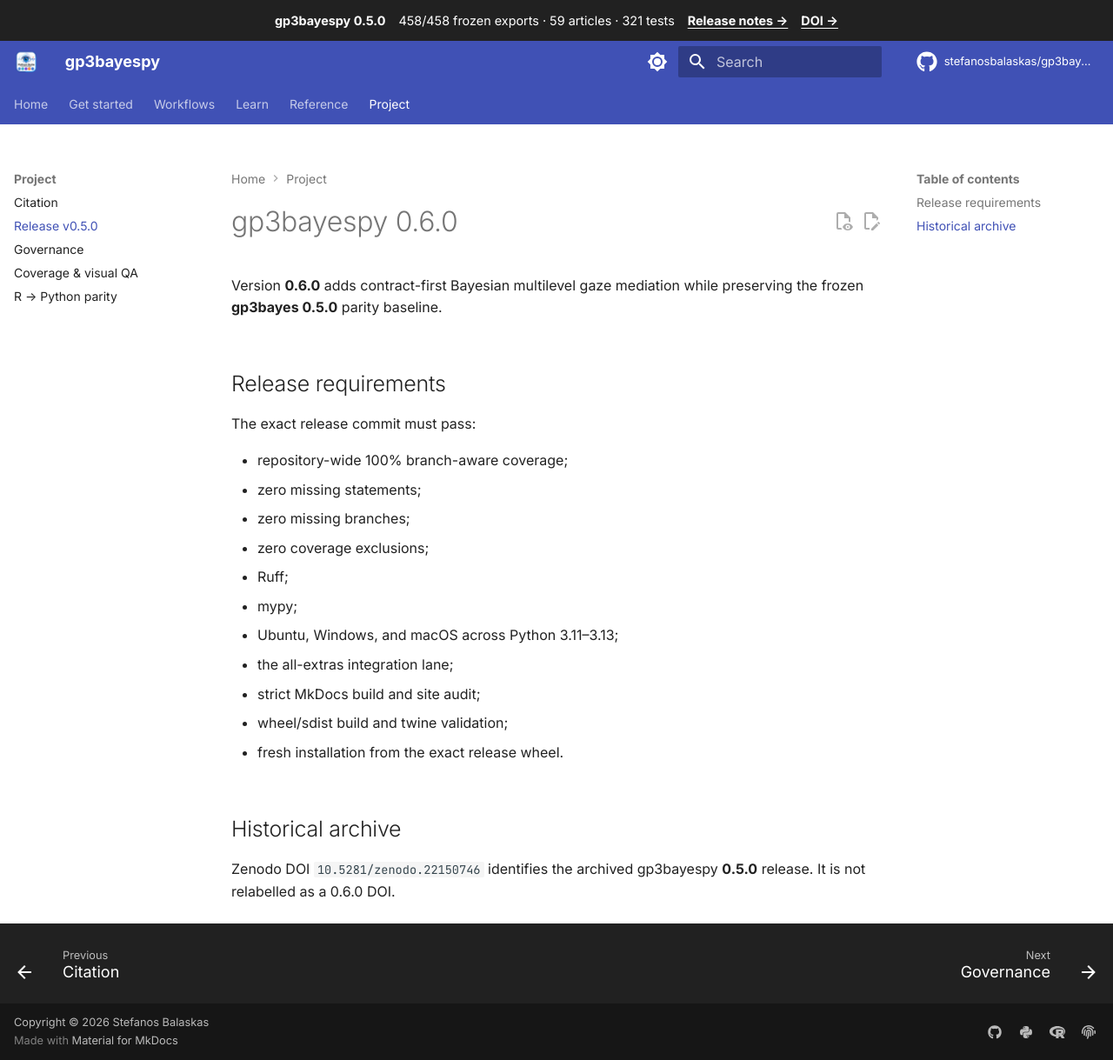
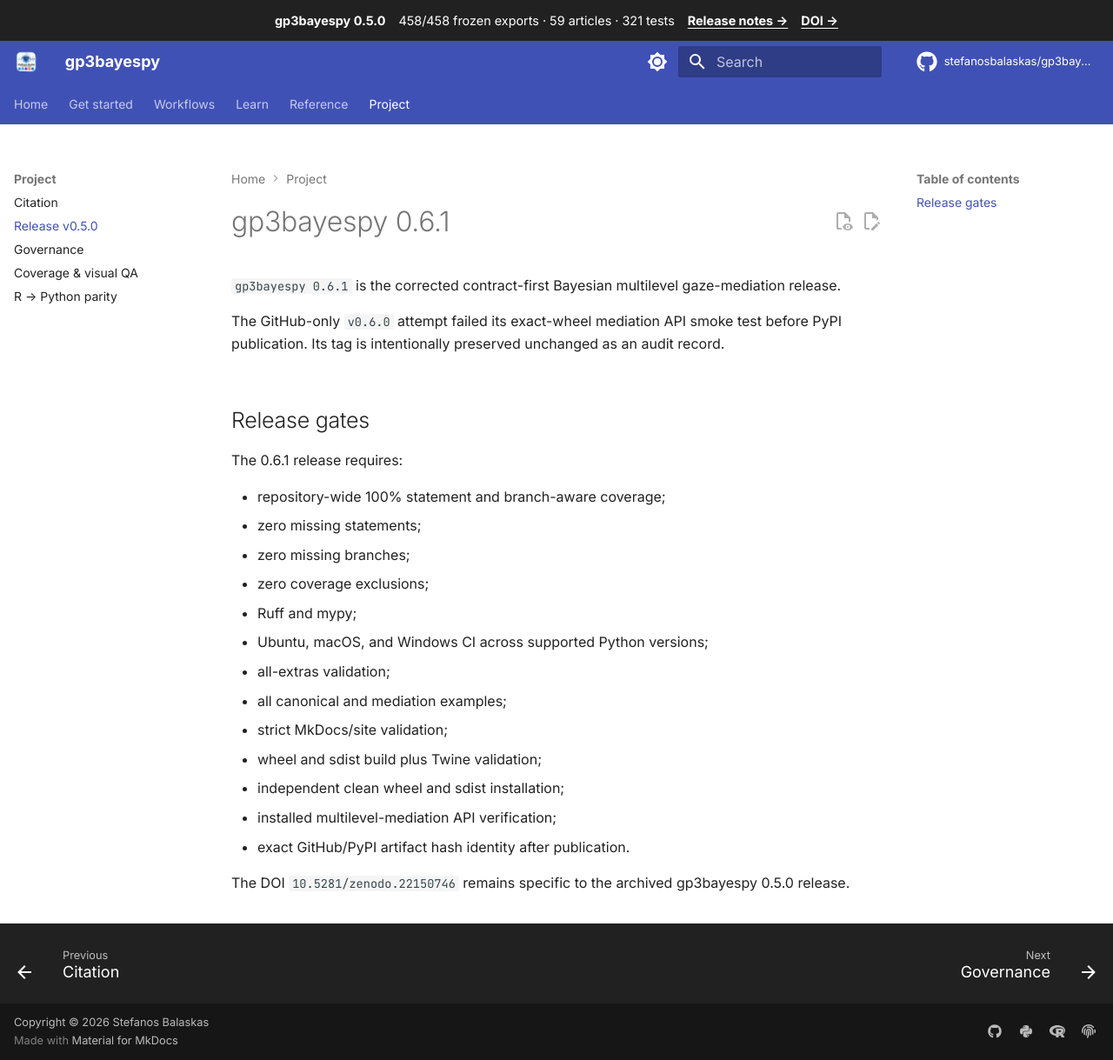
Before and after one commit to stefanosbalaskas/gp3bayespy, an MkDocs documentation site: the page built from docs/release.md, in a window 1280 px wide and 1219 px high. Shown: the whole window at 87% size. Built offline with MkDocs 1.6.1 and Material for MkDocs 9.7.7, drawn with Linux system fonts in a browser that asks for light colours; comment, search, counter and statistics services are not loaded.

Commit message:
Prepare gp3bayespy 0.6.1 corrected release (#16)

```diff
--- a/docs/release.md
+++ b/docs/release.md
@@ -1,25 +1,29 @@
-# gp3bayespy 0.6.0
+# gp3bayespy 0.6.1
 
-Version **0.6.0** adds contract-first Bayesian multilevel gaze mediation
-while preserving the frozen **gp3bayes 0.5.0** parity baseline.
+`gp3bayespy 0.6.1` is the corrected contract-first Bayesian
+multilevel gaze-mediation release.
 
-## Release requirements
+The GitHub-only `v0.6.0` attempt failed its exact-wheel mediation
+API smoke test before PyPI publication. Its tag is intentionally
+preserved unchanged as an audit record.
 
-The exact release commit must pass:
+## Release gates
 
-- repository-wide 100% branch-aware coverage;
+The 0.6.1 release requires:
+
+- repository-wide 100% statement and branch-aware coverage;
 - zero missing statements;
 - zero missing branches;
 - zero coverage exclusions;
-- Ruff;
-- mypy;
-- Ubuntu, Windows, and macOS across Python 3.11–3.13;
-- the all-extras integration lane;
-- strict MkDocs build and site audit;
-- wheel/sdist build and twine validation;
-- fresh installation from the exact release wheel.
+- Ruff and mypy;
+- Ubuntu, macOS, and Windows CI across supported Python versions;
+- all-extras validation;
+- all canonical and mediation examples;
+- strict MkDocs/site validation;
+- wheel and sdist build plus Twine validation;
+- independent clean wheel and sdist installation;
+- installed multilevel-mediation API verification;
+- exact GitHub/PyPI artifact hash identity after publication.
 
-## Historical archive
-
-Zenodo DOI `10.5281/zenodo.22150746` identifies the archived
-gp3bayespy **0.5.0** release. It is not relabelled as a 0.6.0 DOI.
+The DOI `10.5281/zenodo.22150746` remains specific to the archived
+gp3bayespy 0.5.0 release.
--- a/pyproject.toml
+++ b/pyproject.toml
@@ -4,7 +4,7 @@ build-backend = "setuptools.build_meta"
 
 [project]
 name = "gp3bayespy"
-version = "0.6.0"
+version = "0.6.1"
 description = "Contract-first Bayesian workflows for hierarchical behavioural data in Python, ported from gp3bayes 0.5.0."
 readme = "README.md"
 requires-python = ">=3.11"
@@ -82,7 +82,7 @@ Issues = "https://github.com/stefanosbalaskas/gp3bayespy/issues"
 "R reference" = "https://cran.r-project.org/package=gp3bayes"
 Documentation = "https://stefanosbalaskas.github.io/gp3bayespy/"
 "Archived v0.5.0 DOI" = "https://doi.org/10.5281/zenodo.22150746"
-Release = "https://github.com/stefanosbalaskas/gp3bayespy/releases/tag/v0.6.0"
+Release = "https://github.com/stefanosbalaskas/gp3bayespy/releases/tag/v0.6.1"
 
 [tool.setuptools.packages.find]
 where = ["src"]
```
Also changed, not shown: CHANGELOG.md (+11 -1 lines), README.md (+4 -2 lines), 3 other files.
